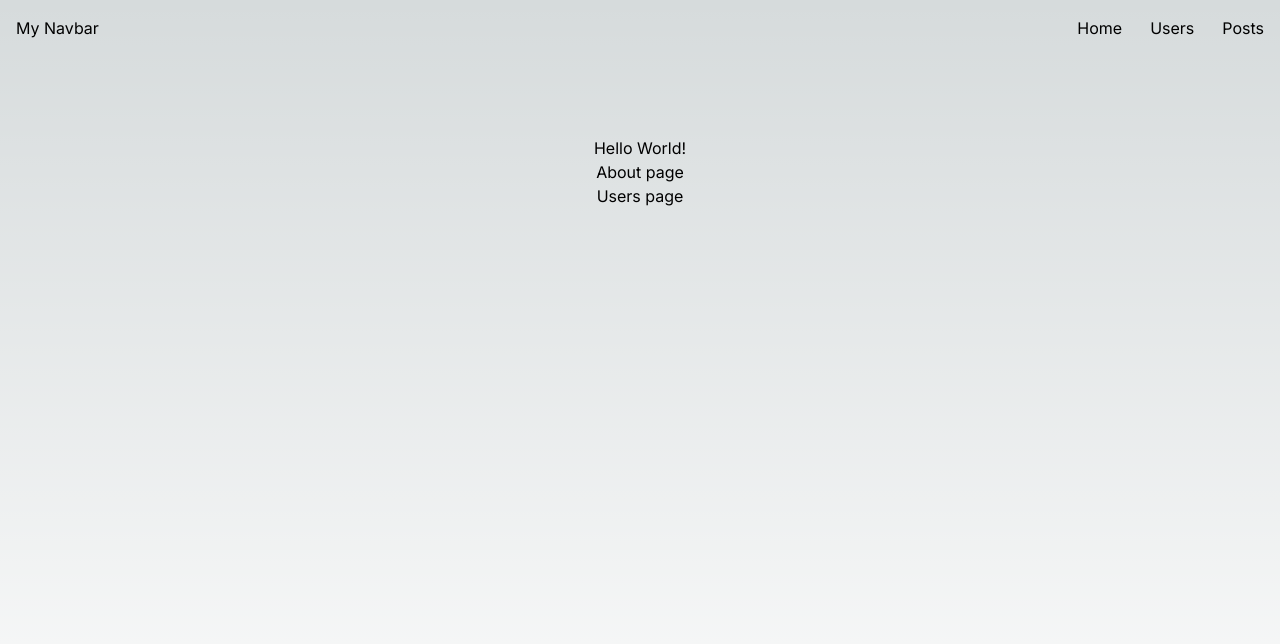
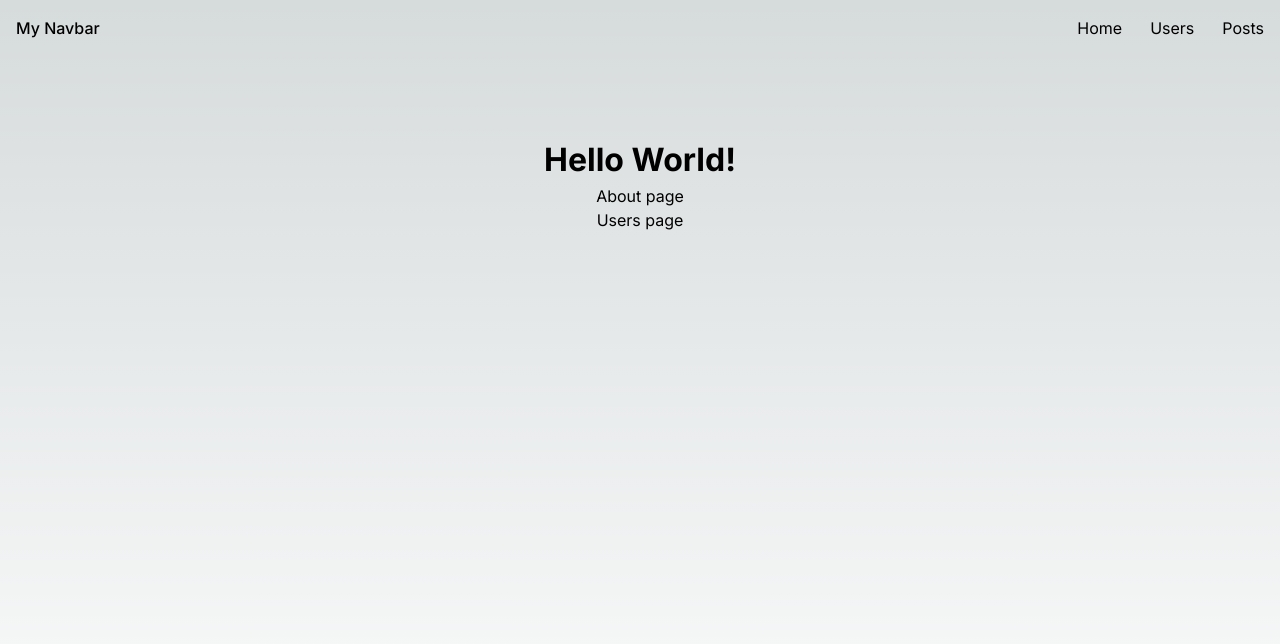
Before and after one commit to elem15/next13.4, a Next.js app in the folder next01/: page / in a window 1280 px wide. Shown: the top 644 px of the page. Built offline with nearby package versions, Linux system fonts and the light colour scheme.

Commit message:
feat: fix styles

```diff
--- a/next01/app/globals.css
+++ b/next01/app/globals.css
@@ -26,3 +26,16 @@ body {
     rgb(var(--background-start-rgb));
     padding: 1rem;
 }
+h1,
+h2,
+h3 {
+  font-size: 2rem;
+  font-weight: bold;
+}
+
+h4,
+h5,
+h6 {
+  font-size: 1rem;
+  font-weight: 500;
+}
--- a/next01/app/users/page.tsx
+++ b/next01/app/users/page.tsx
@@ -10,10 +10,10 @@ export default async function UsersPage() {
   const users: Promise<User[]> = getAllUsers()
   return (
     <section>
-      <h1 className='text-2xl font-bold'>Users</h1>
-      <h2>
+      <h1>Users</h1>
+      <h4>
         <Link href="/">Back to home</Link>
-      </h2>
+      </h4>
       <br />
       <ul>
         {(await users).map(user => {
--- a/next01/components/NavBar.tsx
+++ b/next01/components/NavBar.tsx
@@ -3,7 +3,7 @@ import Link from 'next/link';
 export default function NavBar() {
   return (
     <nav className='flex justify-between'>
-      <h1>My Navbar</h1>
+      <h4>My Navbar</h4>
       <ul className='flex gap-7'>
         <li><Link href="/">Home</Link></li>
         <li><Link href="/users">Users</Link></li>
```
